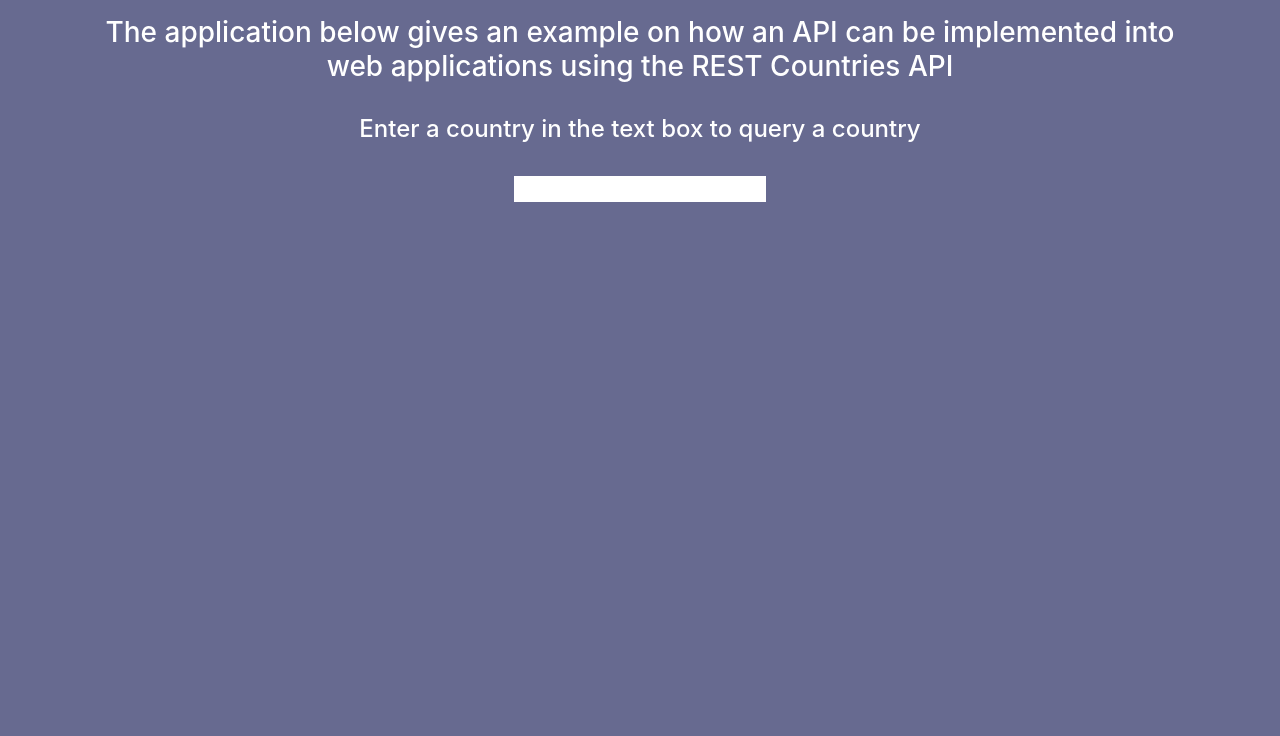
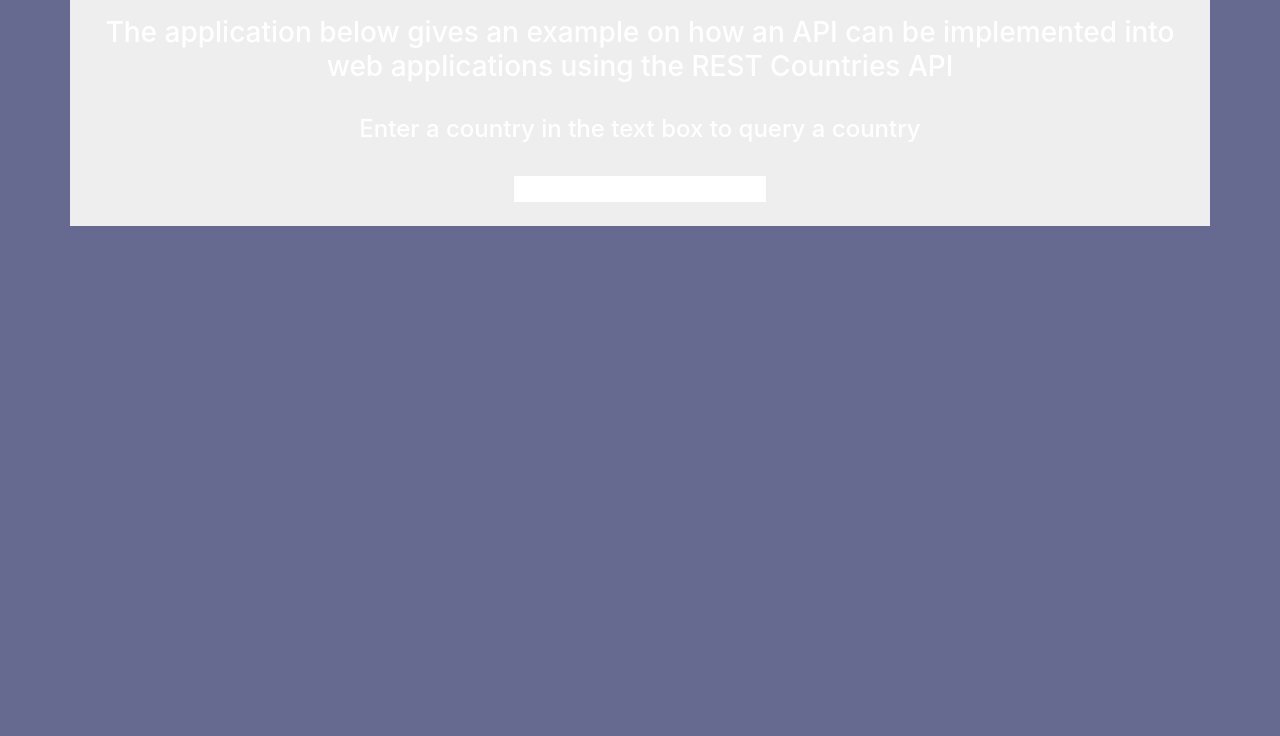
Before and after one commit to ross679/rest_countries_api, a plain HTML site: page index.html in a window 1280 px wide. Shown: the part 64-800 px from the top of the page. Drawn offline with nearby package versions, Linux system fonts and the light colour scheme.

Commit message:
Update index.html

```diff
--- a/index.html
+++ b/index.html
@@ -12,6 +12,9 @@
       body {
         background-color: #676A90;
         color: white;
+      }
+      .container {
+        background-color: #eee;
       }
       input {
         display: block;
```
